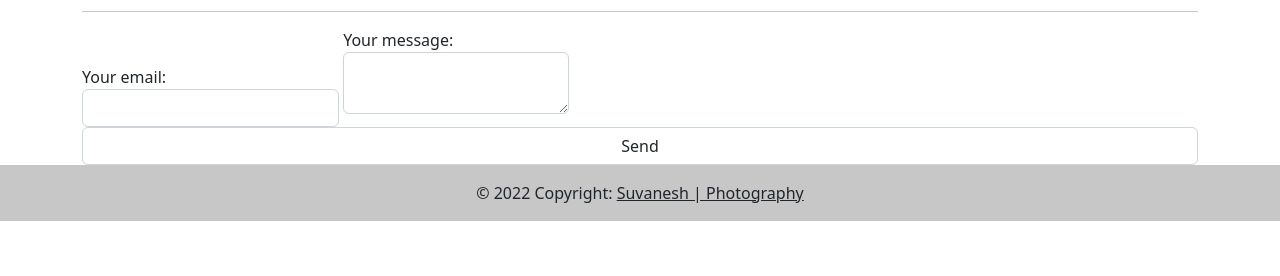
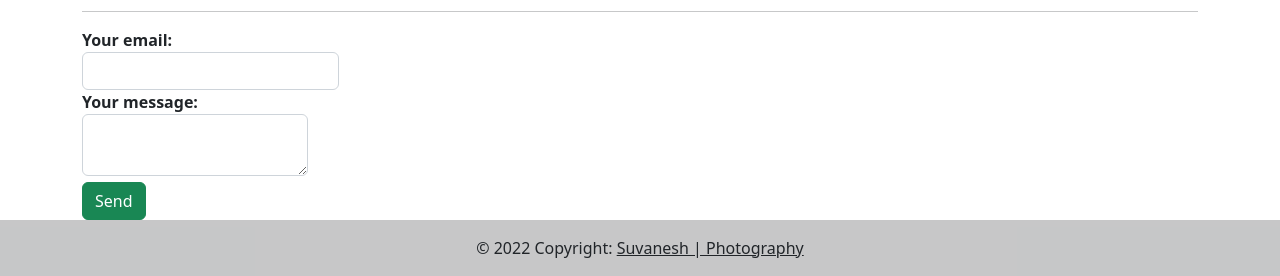
Before and after one commit to SuvaneshR/SuvaneshR.github.io, a plain HTML site: page contact.html in a window 1280 px wide. Shown: the part 536-812 px from the top of the page. Drawn offline with nearby package versions, Linux system fonts and the light colour scheme; a web font is replaced by a local one.

Commit message:
Update contact.html

```diff
--- a/contact.html
+++ b/contact.html
@@ -83,14 +83,24 @@
         </div>
       </div>
       <div class="row">
-        <div class="col-md-12">
+        <div class="col-md-6">
           <form action="https://formspree.io/f/xyyorzjv" method="POST">
-            <label> Your email: <input type="email" name="email" class="form-control"> </label>
-            <label> Your message:
-                <textarea name="message" class="form-control"></textarea>
+            <label>
+              <strong>Your email:</strong>
+              <input type="email" name="email" class="form-control" />
             </label>
-  <button type="submit" class="form-control">Send</button>
-</form>
+          </div>
+        </div>
+          <div class="row">
+            <div class="col">
+            <label>
+              <strong>Your message:</strong>
+              <textarea name="message" class="form-control"></textarea>
+            </label>
+            </div>
+          </div>
+            <button type="submit" class="btn btn-success">Send</button>
+          </form>
         </div>
       </div>
     </div>
```
